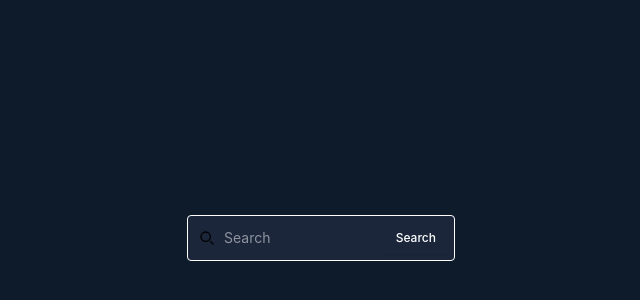
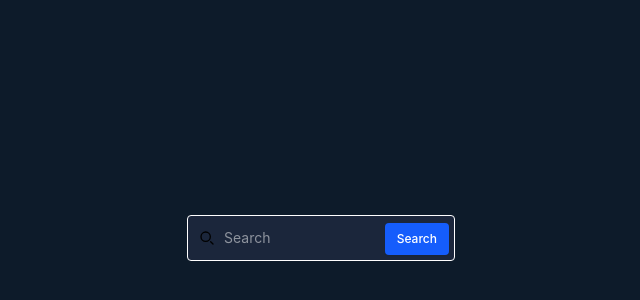
Before and after one commit to zunaiddev/fortexa-frontend, a React (Vite) app: page /test in a window 1280 px wide. Shown: the part 162-462 px from the top of the page, without its empty margins (319-959 px from the left). Built offline with nearby package versions, Linux system fonts and the light colour scheme.

Commit message:
changes styles of button field

```diff
--- a/src/components/SearchInput.tsx
+++ b/src/components/SearchInput.tsx
@@ -16,7 +16,7 @@ function SearchInput({...props}: Props) {
                        className="block w-full p-3 ps-9 bg-prussianblue border text-white text-sm rounded"
                        placeholder="Search" required/>
                 <button type="button"
-                        className="absolute inset-e-1.5 bottom-1.5 text-white bg-brand hover:bg-brand-strong box-border border border-transparent focus:ring-4 focus:ring-brand-medium shadow-xs font-medium leading-5 rounded text-xs px-3 py-1.5 focus:outline-none">Search
+                        className="absolute inset-e-1.5 bottom-1.5 text-white bg-blue-600 shadow-xs font-medium leading-5 rounded text-xs px-3 py-1.5 cursor-pointer">Search
                 </button>
             </div>
         </form>
```
